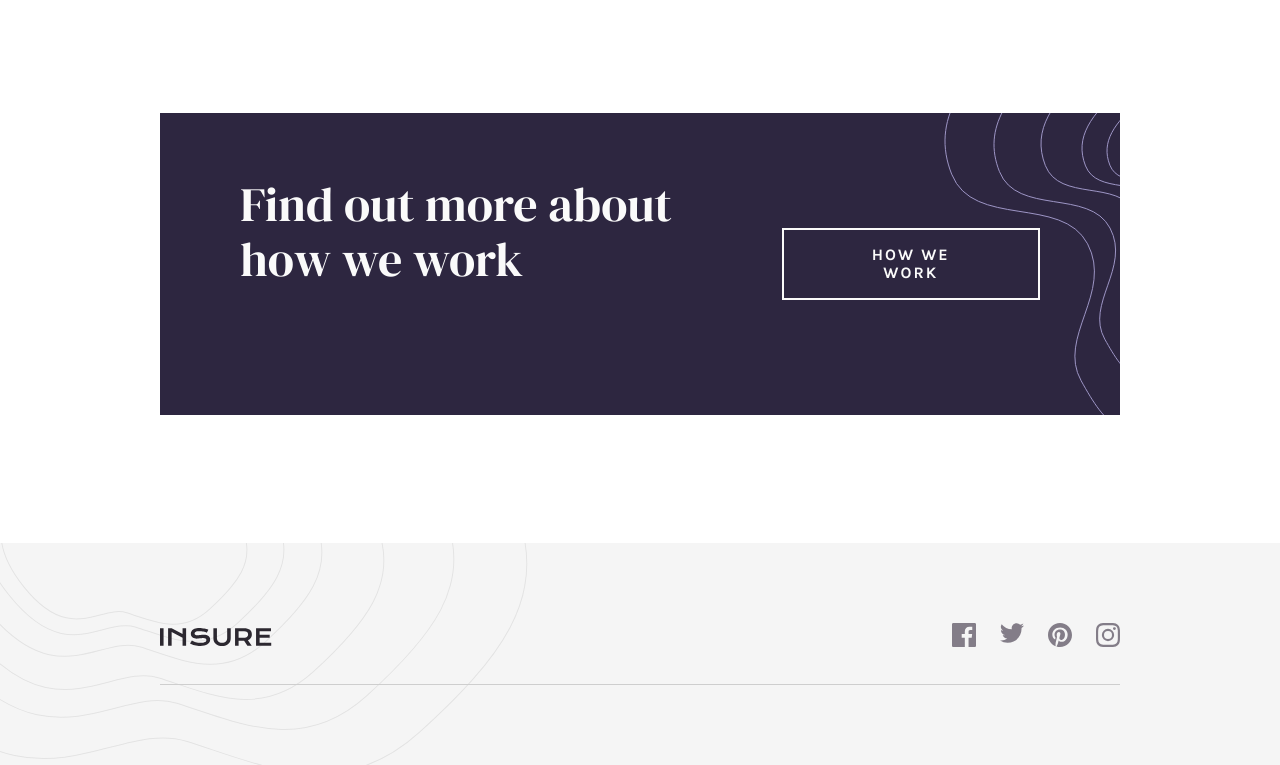
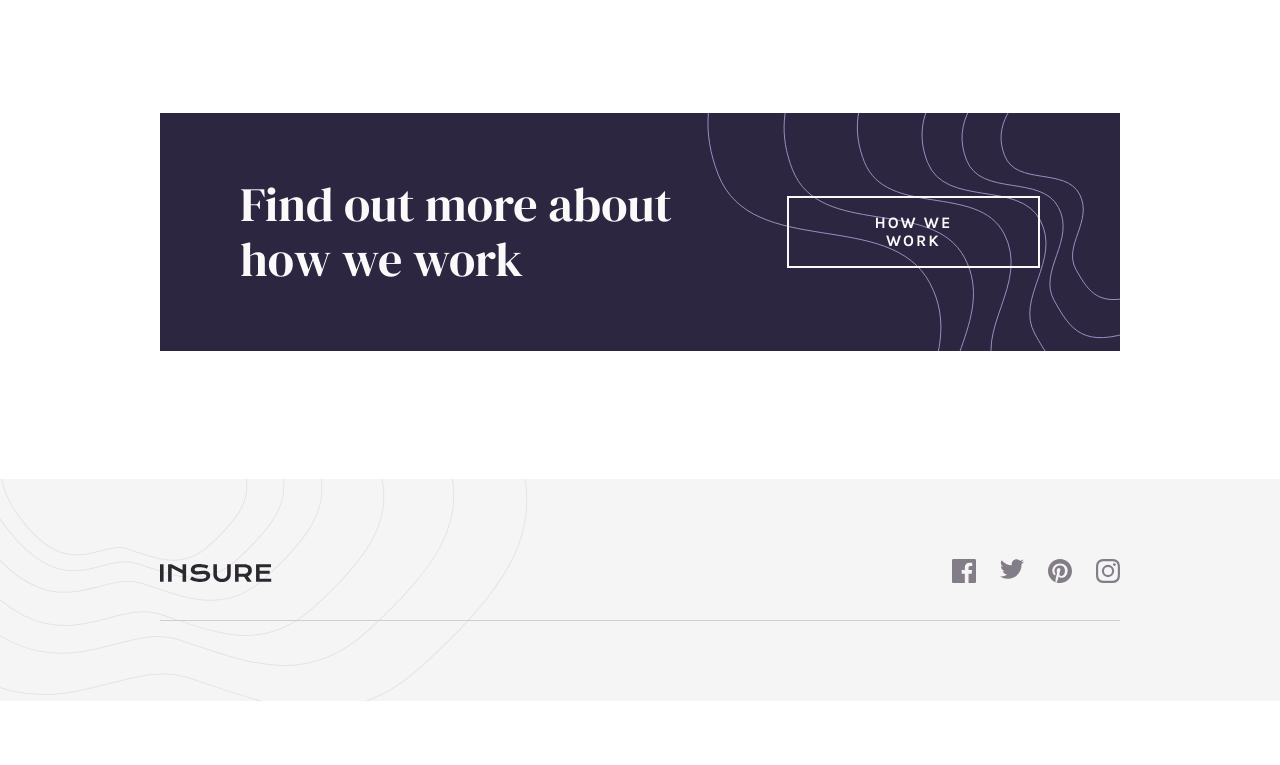
Before and after one commit to eduardosgn/insure-landing-project, a React (Vite) app: page / in a window 1280 px wide. Shown: the part 1193-1958 px from the top of the page. After the commit the page ends 1894 px from the top, so only its background shows below. Built offline with nearby package versions, Linux system fonts and the light colour scheme.

Commit message:
Mudanças no comp. FindMore

```diff
--- a/src/components/FindMore/styles.module.scss
+++ b/src/components/FindMore/styles.module.scss
@@ -46,6 +46,9 @@ $neutralVeryLightGray: hsl(0, 0%, 98%);
 @media all and (min-width: 1000px) {
     .container {
         .wrapper {
+            background: url(../../public/bg-pattern-how-we-work-desktop.svg) no-repeat top right;
+            background-size: contain;
+            background-color: $primaryDarkViolet;
             max-width: 75%;
 
             .titleAndLink {
@@ -57,6 +60,8 @@ $neutralVeryLightGray: hsl(0, 0%, 98%);
                 h2 {
                     text-align: left;
                     font-size: 3rem;
+                    margin-bottom: 0;
+                    padding-right: 2rem;
                 }
 
                 a {
```
